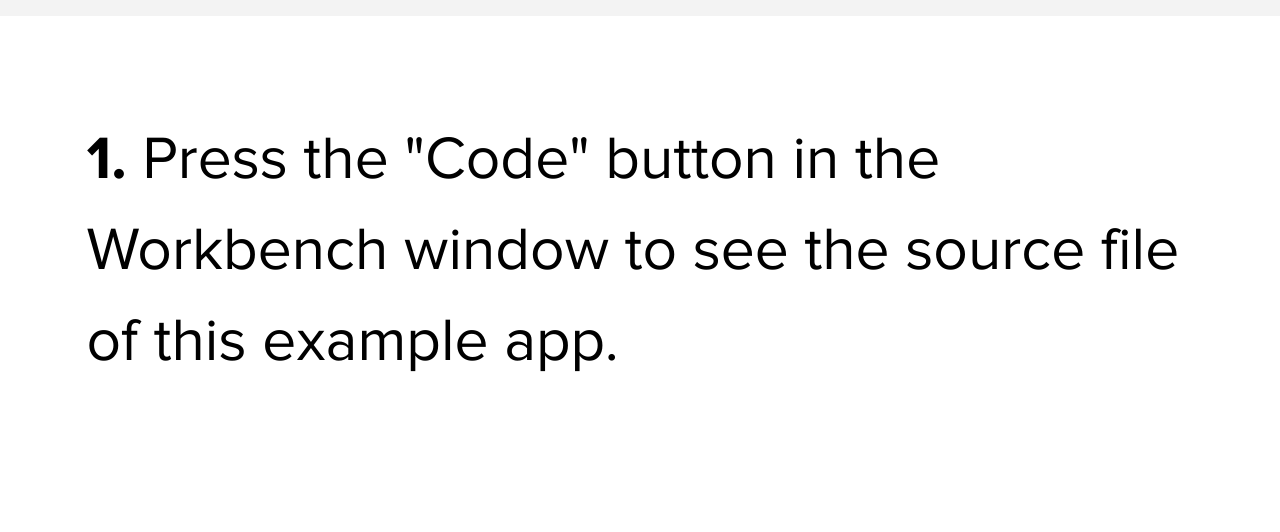
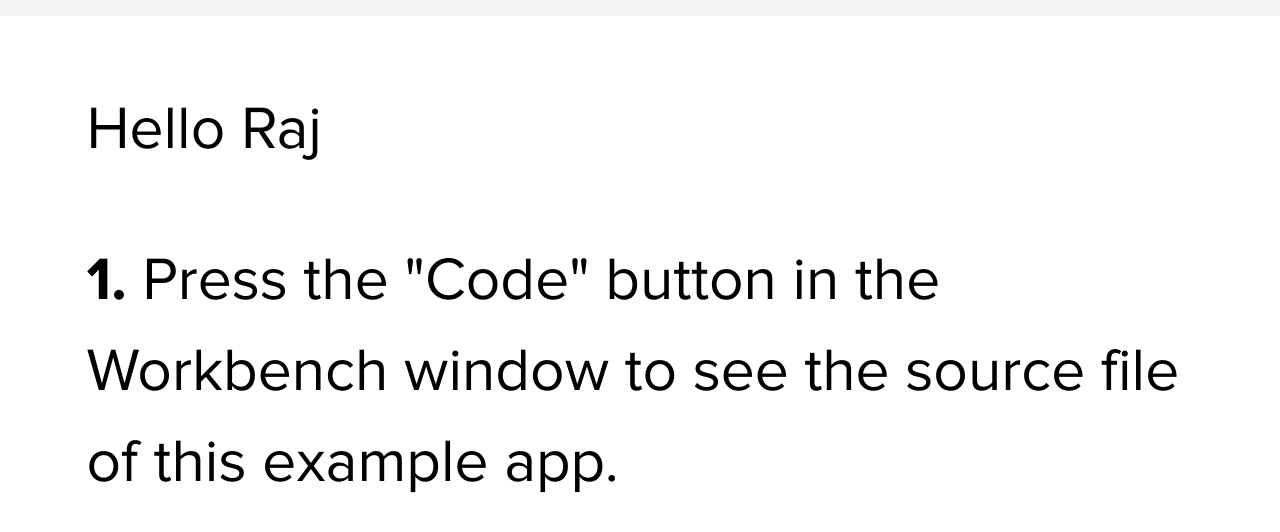
Before and after one commit to christophergunn/Ao.Parklife.Mobile, a plain HTML site: page www/index.html in a window 1280 px wide. Shown: the part 174-706 px from the top of the page. Drawn offline with Linux system fonts and the light colour scheme.

Commit message:
Cordova app - EvoThings pointing at Chris's laptop.

```diff
--- a/config.xml
+++ b/config.xml
@@ -7,7 +7,7 @@
     <author email="dev@cordova.apache.org" href="http://cordova.io">
         Apache Cordova Team
     </author>
-    <content src="index.html" />
+    <content src="http://172.16.215.168:4042" />
     <plugin name="cordova-plugin-whitelist" version="1" />
     <access origin="*" />
     <allow-intent href="http://*/*" />
--- a/www/index.html
+++ b/www/index.html
@@ -34,6 +34,7 @@
 		<!--<button class="menu" onclick=""><img src="ui/images/menu.svg" /></button>-->
 	</header>
 
+	<p>Hello Raj</p>
 
 	<ol>
 		<li>Press the "Code" button in the Workbench window to see the source
```
